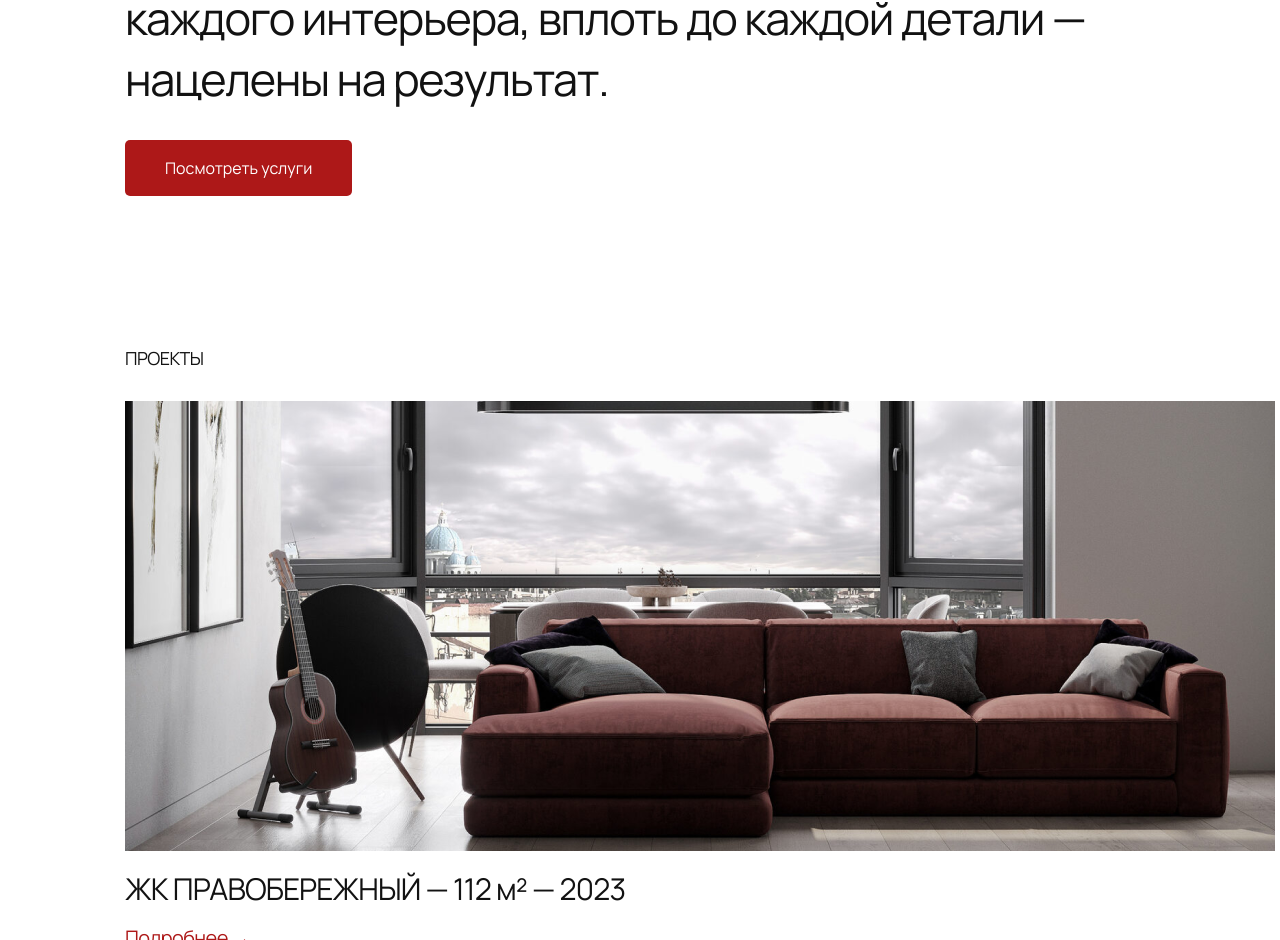
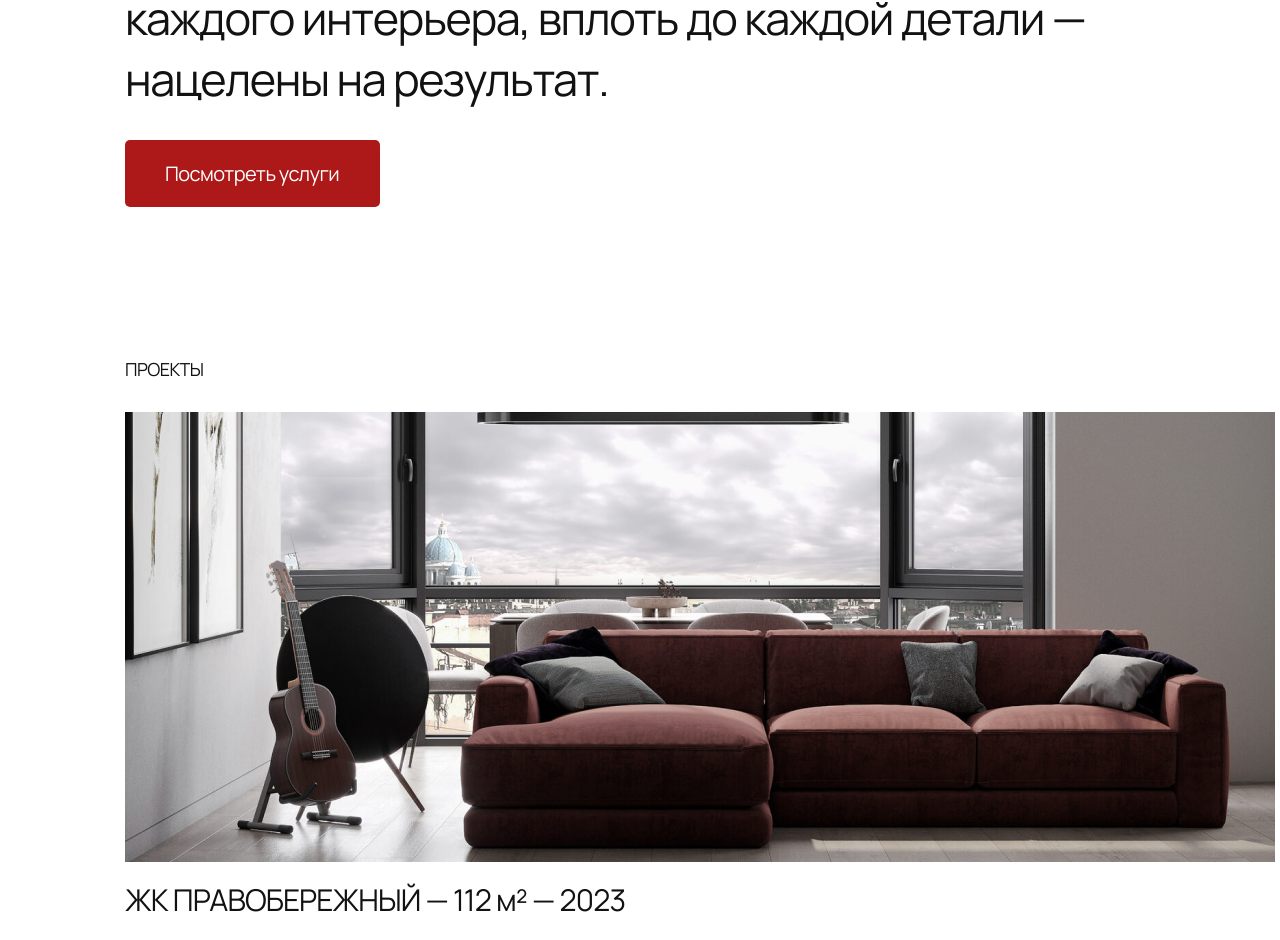
Before and after one commit to AnastasiaSumtsova/module-1-check2, a plain HTML site: page index.html in a window 1280 px wide. Shown: the part 1261-2201 px from the top of the page. Drawn offline with Linux system fonts and the light colour scheme.

Commit message:
Update styles.css

```diff
--- a/styles/styles.css
+++ b/styles/styles.css
@@ -82,12 +82,17 @@ p.description {
 }
 
 .options {
-  margin-top: 30px;
+margin-top: 30px;
+  width: 255px;
+  height: 67px;
   border-radius: 5px;
   background: #ad1818;
   display: inline-block;
   padding: 20px 40px;
   color: #fff;
+  font-size: 20px;
+  line-height: 27px;
+  letter-spacing: -0.03em;
   cursor: pointer;
 }
 
```
